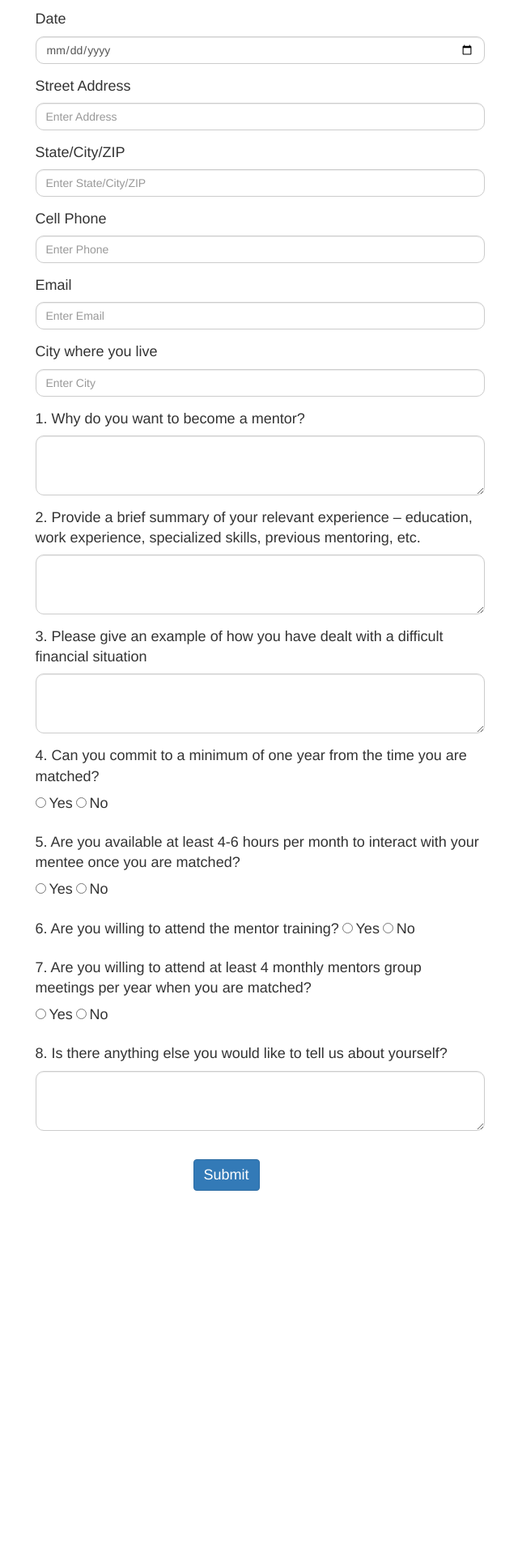
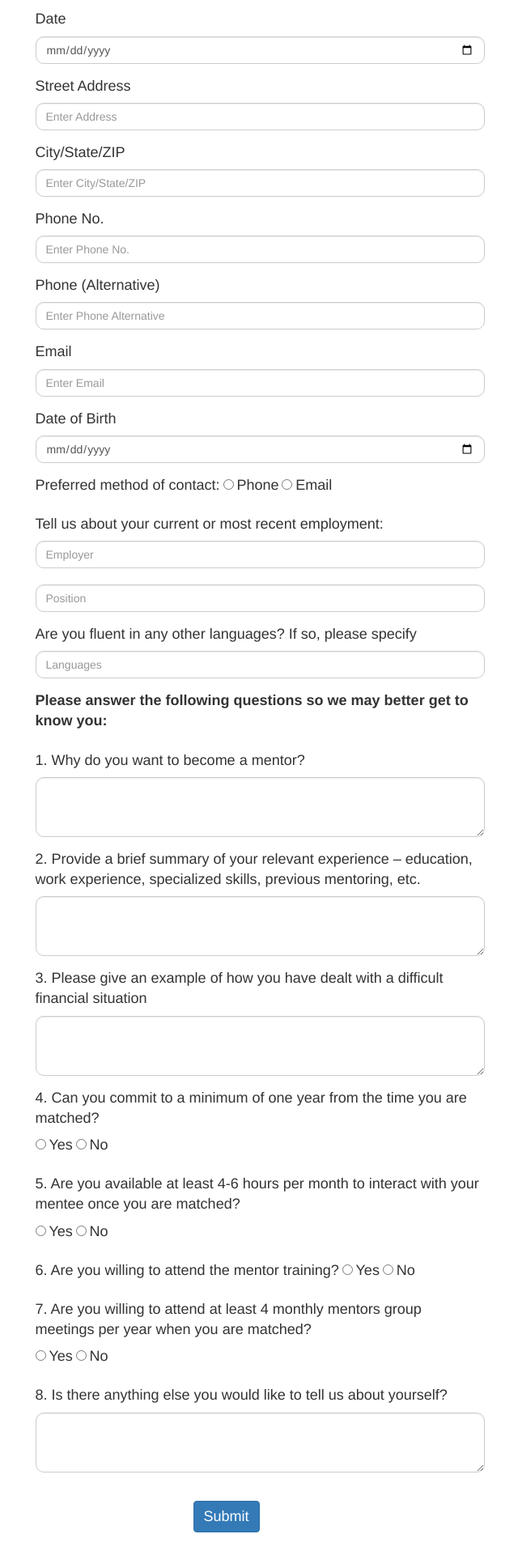
Before and after one commit to poptanimukesh/mentorprogram, a Django app: page /registration/mentor/ in a window 1280 px wide. Shown: the part 309-2225 px from the top of the page at 81% size, without its empty margins (319-959 px from the left). Before the commit the page ends 1780 px from the top, so only its background shows below. Run offline with Django 3.2, Linux system fonts and the light colour scheme; some libraries are stand-ins or nearby versions.

Commit message:
Completed Mentor/Mentee Registration Pages
JIRA Tickets: MENPS-4, MENPS-24

Inital versions of Mentor/Mentee Registration Page completed.

```diff
--- a/registration/templates/mentor_registration.html
+++ b/registration/templates/mentor_registration.html
@@ -63,7 +63,7 @@
                     <div class = "col-sm-3"></div>
                     <div class = "col-sm-6">
                         <label for="date" class="lead">Date</label>
-                        <input class="form-control form-rounded" type="date" placeholder="mm/dd//yyyy" id="example-date-input">
+                        <input class="form-control form-rounded" type="date" id="date" placeholder="dd.mm.yyyy">
                     </div>
                     <div class = "col-sm-3"></div>
                 </div>
@@ -80,8 +80,8 @@
                 <div class = "row">
                     <div class = "col-sm-3"></div>
                     <div class = "col-sm-6">
-                        <label for="street_address" class="lead">State/City/ZIP</label>
-                        <input type="text" class="form-control form-rounded" id="state_city_zip" placeholder="Enter State/City/ZIP">
+                        <label for="city_state_zip" class="lead">City/State/ZIP</label>
+                        <input type="text" class="form-control form-rounded" id="city_state_zip" placeholder="Enter City/State/ZIP">
                     </div>
                     <div class = "col-sm-3"></div>
                 </div>
@@ -89,8 +89,17 @@
                 <div class = "row">
                     <div class = "col-sm-3"></div>
                     <div class = "col-sm-6">
-                        <label for="phone" class="lead">Cell Phone</label>
-                        <input type="text" class="form-control form-rounded" id="phone" placeholder="Enter Phone">
+                        <label for="phone" class="lead">Phone No.</label>
+                        <input type="text" class="form-control form-rounded" id="phone" placeholder="Enter Phone No.">
+                    </div>
+                    <div class = "col-sm-3"></div>
+                </div>
+
+                <div class = "row">
+                    <div class = "col-sm-3"></div>
+                    <div class = "col-sm-6">
+                        <label for="phone_alter" class="lead">Phone (Alternative)</label>
+                        <input type="text" class="form-control form-rounded" id="phone_alter" placeholder="Enter Phone Alternative">
                     </div>
                     <div class = "col-sm-3"></div>
                 </div>
@@ -107,8 +116,52 @@
                 <div class = "row">
                     <div class = "col-sm-3"></div>
                     <div class = "col-sm-6">
-                        <label for="city" class="lead">City where you live</label>
-                        <input type="text" class="form-control form-rounded" id="city" placeholder="Enter City">
+                        <label for="email" class="lead">Date of Birth</label>
+                        <input class="form-control form-rounded" type="date" id="date_of_birth" placeholder="dd.mm.yyyy">
+                    </div>
+                    <div class = "col-sm-3"></div>
+                </div>
+
+                <div class = "row">
+                    <div class = "col-sm-3"></div>
+                    <div class = "col-sm-6">
+                        <label for="details_4" class="lead">Preferred method of contact:</label>
+                        <input class="form-check-input" type="radio" name="pref_contact" id="pref_contact" value="phone">
+                        <label class="form-check-label lead" for="pref_contact">
+                            Phone
+                        </label>
+                        <input class="form-check-input" type="radio" name="pref_contact" id="pref_contact" value="email">
+                        <label class="form-check-label lead" for="pref_contact">
+                            Email
+                        </label>
+                    </div>
+                    <div class = "col-sm-3"></div>
+                </div>
+
+                <div class = "row">
+                    <div class = "col-sm-3"></div>
+                    <div class = "col-sm-6">
+                        <label for="city" class="lead">Tell us about your current or most recent employment:</label>
+                        <input type="text" class="form-control form-rounded" id="employer" placeholder="Employer">
+                        <br>
+                        <input type="text" class="form-control form-rounded" id="position" placeholder="Position">
+                    </div>
+                    <div class = "col-sm-3"></div>
+                </div>
+
+                <div class = "row">
+                    <div class = "col-sm-3"></div>
+                    <div class = "col-sm-6">
+                        <label for="city" class="lead">Are you fluent in any other languages? If so, please specify</label>
+                        <input type="text" class="form-control form-rounded" id="languages" placeholder="Languages">
+                    </div>
+                    <div class = "col-sm-3"></div>
+                </div>
+
+                <div class = "row">
+                    <div class = "col-sm-3"></div>
+                    <div class = "col-sm-6">
+                        <label for="city" class="lead"><b>Please answer the following questions so we may better get to know you:</b></label>
                     </div>
                     <div class = "col-sm-3"></div>
                 </div>
@@ -144,12 +197,12 @@
                     <div class = "col-sm-3"></div>
                     <div class = "col-sm-6">
                         <label for="details_4" class="lead">4. Can you commit to a minimum of one year from the time you are matched?</label>
-                        <input class="form-check-input" type="radio" name="mentor_race" id="mentor_race" value="Yes">
-                        <label class="form-check-label lead" for="mentor_race">
+                        <input class="form-check-input" type="radio" name="details_4" id="details_4" value="Yes">
+                        <label class="form-check-label lead" for="details_4">
                             Yes
                         </label>
-                        <input class="form-check-input" type="radio" name="mentor_race" id="mentor_race" value="No">
-                        <label class="form-check-label lead" for="mentor_race">
+                        <input class="form-check-input" type="radio" name="details_4" id="details_4" value="No">
+                        <label class="form-check-label lead" for="details_4">
                             No
                         </label>
                     </div>
@@ -160,12 +213,12 @@
                     <div class = "col-sm-3"></div>
                     <div class = "col-sm-6">
                         <label for="details_5" class="lead">5. Are you available at least 4-6 hours per month to interact with your mentee once you are matched?</label>
-                        <input class="form-check-input" type="radio" name="mentor_race" id="mentor_race" value="Yes">
-                        <label class="form-check-label lead" for="mentor_race">
+                        <input class="form-check-input" type="radio" name="details_5" id="details_5" value="Yes">
+                        <label class="form-check-label lead" for="details_5">
                             Yes
                         </label>
-                        <input class="form-check-input" type="radio" name="mentor_race" id="mentor_race" value="No">
-                        <label class="form-check-label lead" for="mentor_race">
+                        <input class="form-check-input" type="radio" name="details_5" id="details_5" value="No">
+                        <label class="form-check-label lead" for="details_5">
                             No
                         </label>
                     </div>
@@ -175,13 +228,13 @@
                 <div class = "row">
                     <div class = "col-sm-3"></div>
                     <div class = "col-sm-6">
-                        <label for="details_7" class="lead">6. Are you willing to attend the mentor training?</label>
-                        <input class="form-check-input" type="radio" name="mentor_race" id="mentor_race" value="Yes">
-                        <label class="form-check-label lead" for="mentor_race">
+                        <label for="details_6" class="lead">6. Are you willing to attend the mentor training?</label>
+                        <input class="form-check-input" type="radio" name="details_6" id="details_6" value="Yes">
+                        <label class="form-check-label lead" for="details_6">
                             Yes
                         </label>
-                        <input class="form-check-input" type="radio" name="mentor_race" id="mentor_race" value="No">
-                        <label class="form-check-label lead" for="mentor_race">
+                        <input class="form-check-input" type="radio" name="details_6" id="details_6" value="No">
+                        <label class="form-check-label lead" for="details_6">
                             No
                         </label>
                     </div>
@@ -191,13 +244,13 @@
                 <div class = "row">
                     <div class = "col-sm-3"></div>
                     <div class = "col-sm-6">
-                        <label for="mentor_race" class="lead">7. Are you willing to attend at least 4 monthly mentors group meetings per year when you are matched?</label><br>
-                        <input class="form-check-input" type="radio" name="mentor_race" id="mentor_race" value="Yes">
-                        <label class="form-check-label lead" for="mentor_race">
+                        <label for="details_7" class="lead">7. Are you willing to attend at least 4 monthly mentors group meetings per year when you are matched?</label><br>
+                        <input class="form-check-input" type="radio" name="details_7" id="details_7" value="Yes">
+                        <label class="form-check-label lead" for="details_7">
                             Yes
                         </label>
-                        <input class="form-check-input" type="radio" name="mentor_race" id="mentor_race" value="No">
-                        <label class="form-check-label lead" for="mentor_race">
+                        <input class="form-check-input" type="radio" name="details_7" id="details_7" value="No">
+                        <label class="form-check-label lead" for="details_7">
                             No
                         </label>
                     </div>
@@ -207,7 +260,7 @@
                 <div class = "row">
                     <div class = "col-sm-3"></div>
                     <div class = "col-sm-6">
-                        <label for="details_6" class="lead">8. Is there anything else you would like to tell us about yourself?</label>
+                        <label for="details_8" class="lead">8. Is there anything else you would like to tell us about yourself?</label>
                         <textarea class="form-control form-rounded" id="details_8" rows="3"></textarea>
                     </div>
                     <div class = "col-sm-3"></div>
```
Also changed, not shown: registration/templates/mentee_registration.html (+1 -6 lines).
